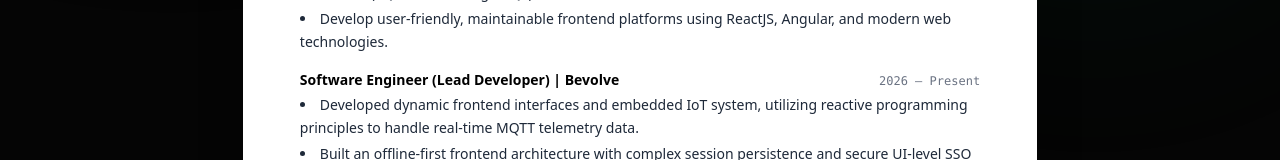
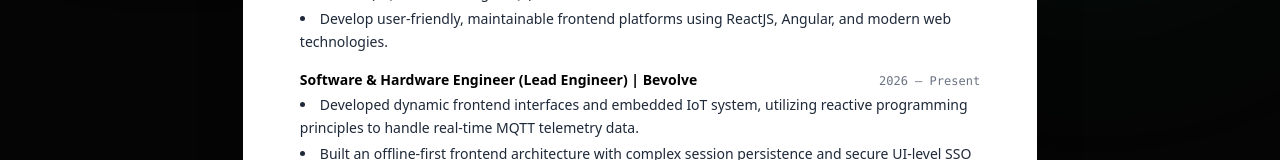
Before and after one commit to sqmmi3/sqmmi3folio, a Vue app: page /resume in a window 1280 px wide. Shown: the part 720-880 px from the top of the page. Built offline with nearby package versions, Linux system fonts and the light colour scheme; what @tsparticles/vue3 would draw is missing.

Commit message:
FEAT: updated MOBY role

```diff
--- a/src/views/ResumeView.vue
+++ b/src/views/ResumeView.vue
@@ -62,15 +62,15 @@ const printResume = () => {
 
         <div class="mb-4">
           <div class="flex justify-between items-baseline mb-1">
-            <h4 class="font-bold text-sm text-black">Software Engineer (Lead Developer) | Bevolve</h4>
+            <h4 class="font-bold text-sm text-black">Software & Hardware Engineer (Lead Engineer) | Bevolve</h4>
             <span class="text-xs font-mono text-gray-500">2026 – Present</span>
           </div>
           <ul class="list-disc list-inside text-sm leading-relaxed text-gray-800 space-y-1">
             <li>Developed dynamic frontend interfaces and embedded IoT system, utilizing reactive programming principles to handle real-time MQTT telemetry data.</li>
             <li>Built an offline-first frontend architecture with complex session persistence and secure UI-level SSO (Okta) integration.</li>
             <li>Integrated secure, event-driven telemetry systems and REST APIs in a containerized Agile environment.</li>
-            <li>Engineered and assembled a costum PCB for rebost hardware integration</li>
-            <li>Developed dynamic versioning to orchestrate seamless Over-The-Air (OTA) firmware deployments</li>
+            <li>Engineered and assembled a costum PCB for rebost hardware integration.</li>
+            <li>Developed dynamic versioning to orchestrate seamless Over-The-Air (OTA) firmware deployments.</li>
           </ul>
         </div>
       </section>
```
